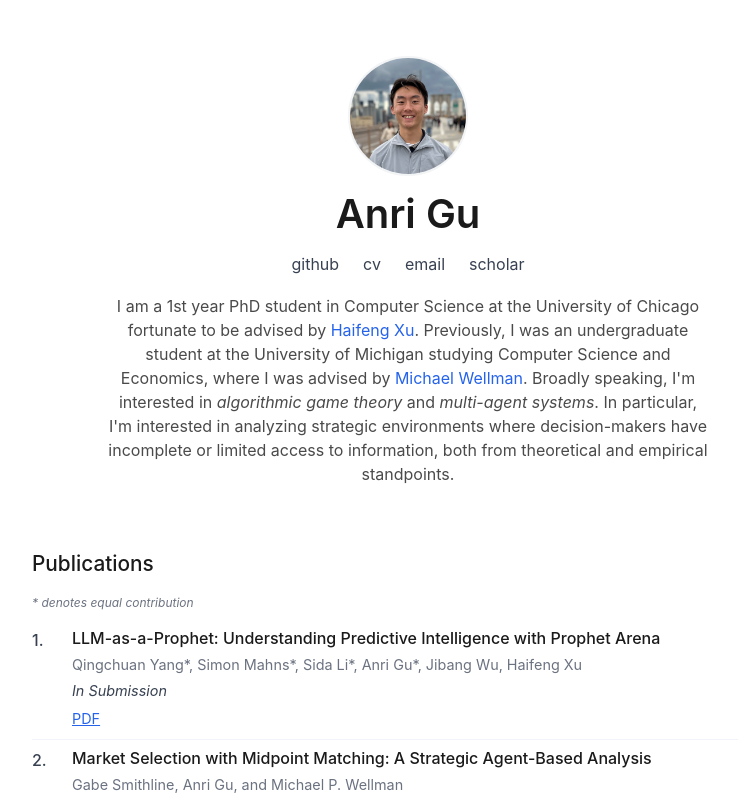
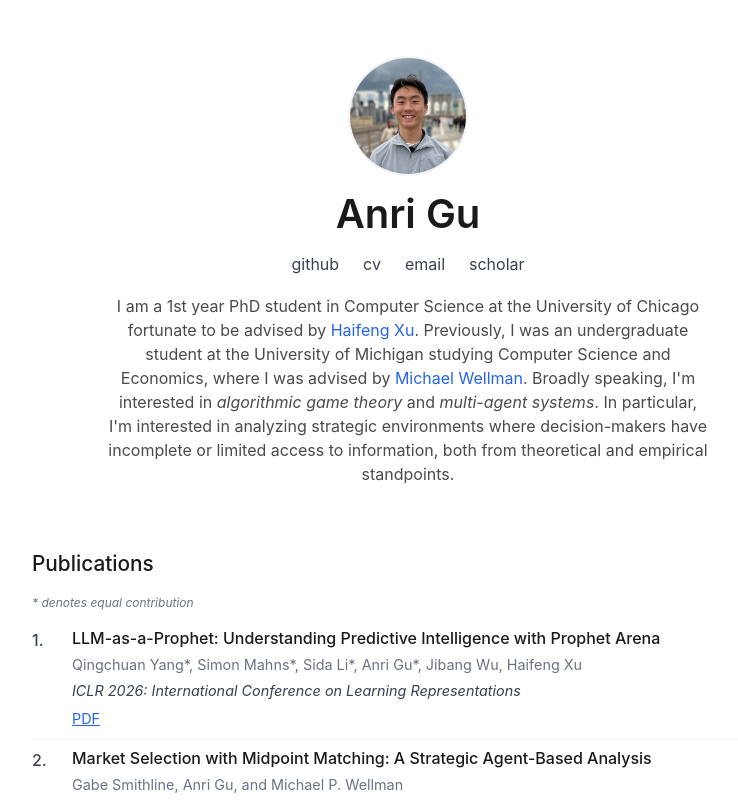
Before and after one commit to anrigu/anrigu.github.io, a React (Vite) app: page / in a window 1280 px wide. Shown: the top 800 px of the page, without its empty margins (232-970 px from the left). Built offline with nearby package versions, Linux system fonts and the light colour scheme; the HTML template or start-up script is replaced by a standard one; a web font is replaced by a local one.

Commit message:
Update publications.js

```diff
--- a/src/data/publications.js
+++ b/src/data/publications.js
@@ -2,7 +2,7 @@
 export const publications = [
   {
     title: "LLM-as-a-Prophet: Understanding Predictive Intelligence with Prophet Arena",
-    citation: "In Submission",
+    citation: "ICLR 2026: International Conference on Learning Representations",
     authors: "Qingchuan Yang*, Simon Mahns*, Sida Li*, Anri Gu*, Jibang Wu, Haifeng Xu",
     link: "https://arxiv.org/abs/2510.17638",
     year: 2025
```
